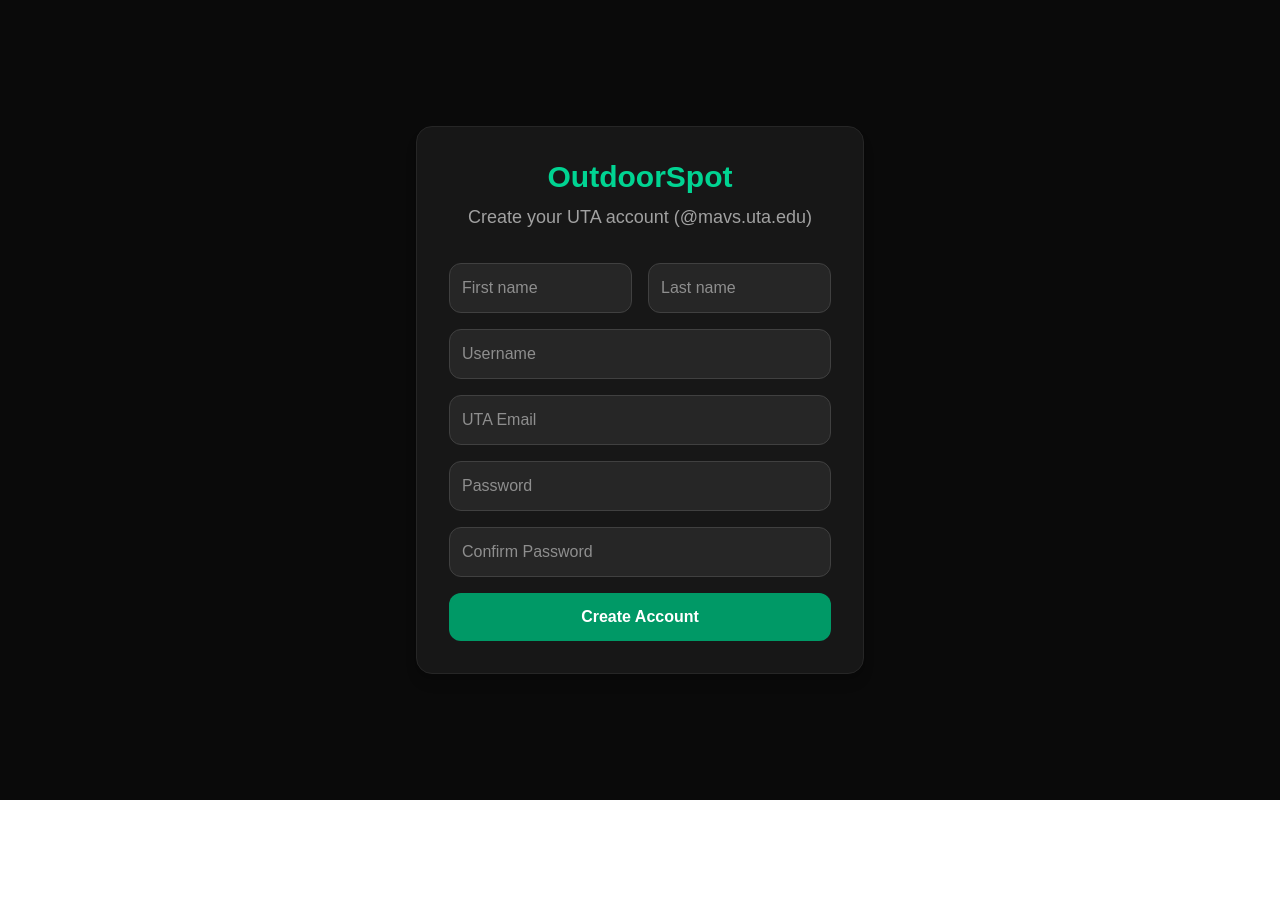
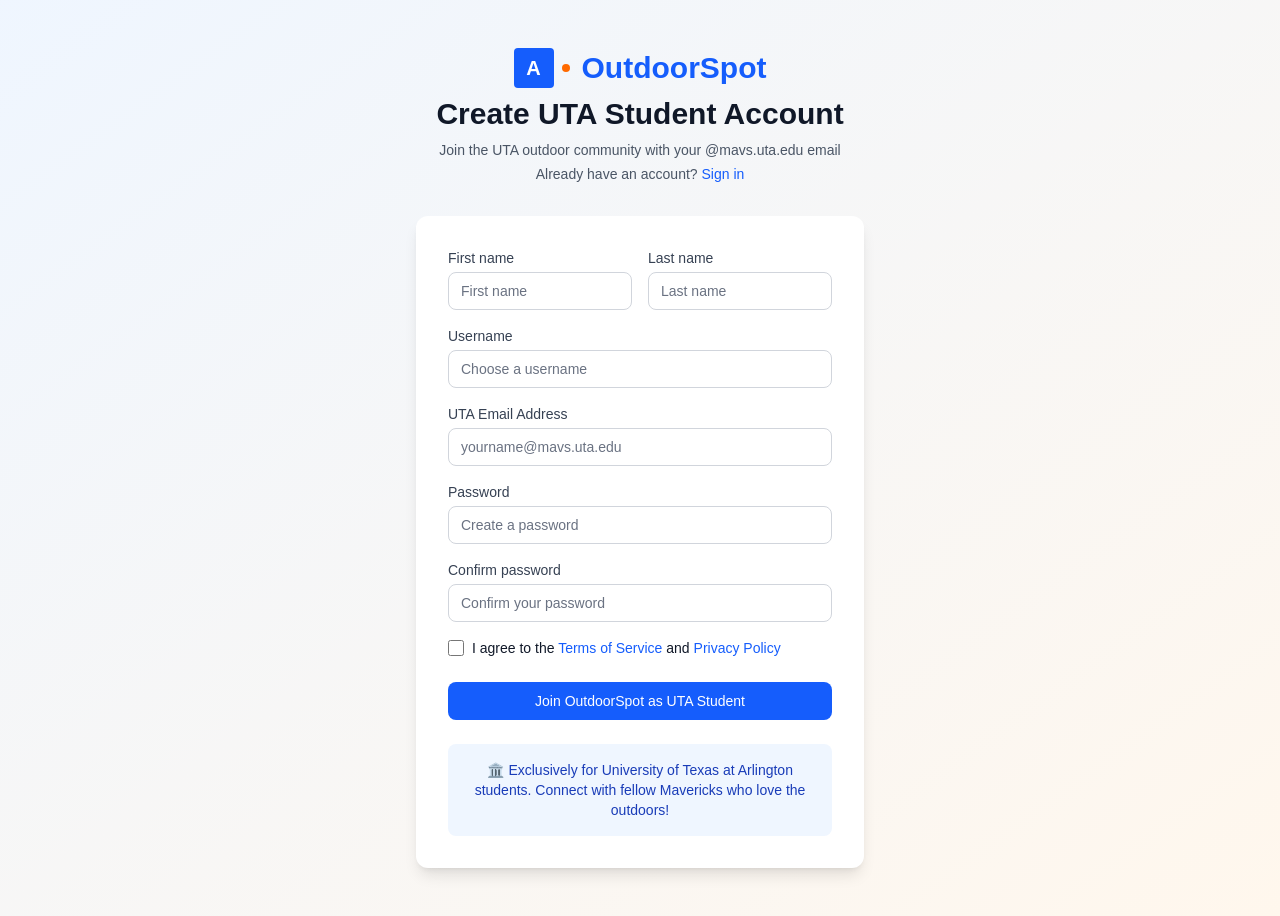
Before and after one commit to itkirk6/CSE3311-Project, a Next.js app in the folder frontend/: page /auth/register in a window 1280 px wide. Before the commit the page ends 800 px from the top, so only its background shows below. Built offline with nearby package versions, Linux system fonts and the light colour scheme; no server answers.

Commit message:
ported login functionality again (thanks henry)

```diff
--- a/frontend/src/app/auth/register/page.tsx
+++ b/frontend/src/app/auth/register/page.tsx
@@ -19,7 +19,11 @@ export default function RegisterPage() {
   const [loading, setLoading] = useState(false);
 
   const handleChange = (e: React.ChangeEvent<HTMLInputElement>) => {
-    setFormData({ ...formData, [e.target.name]: e.target.value });
+    setFormData({
+      ...formData,
+      [e.target.name]: e.target.value,
+    });
+
     if (errors[e.target.name]) {
       setErrors({ ...errors, [e.target.name]: '' });
     }
@@ -27,14 +31,32 @@ export default function RegisterPage() {
 
   const handleSubmit = async (e: React.FormEvent) => {
     e.preventDefault();
+
     const newErrors: Record<string, string> = {};
 
-    if (!formData.email.endsWith('@mavs.uta.edu'))
-      newErrors.email = 'Please use your UTA email address.';
-    if (formData.password !== formData.confirmPassword)
-      newErrors.confirmPassword = 'Passwords do not match.';
-    if (formData.password.length < 6)
-      newErrors.password = 'Password must be at least 6 characters.';
+    if (!formData.email.endsWith('@mavs.uta.edu')) {
+      newErrors.email = 'Please use your UTA email address (@mavs.uta.edu)';
+    }
+
+    if (formData.password !== formData.confirmPassword) {
+      newErrors.confirmPassword = 'Passwords do not match';
+    }
+
+    if (formData.password.length < 6) {
+      newErrors.password = 'Password must be at least 6 characters';
+    }
+
+    if (!formData.firstName.trim()) {
+      newErrors.firstName = 'First name is required';
+    }
+
+    if (!formData.lastName.trim()) {
+      newErrors.lastName = 'Last name is required';
+    }
+
+    if (!formData.username.trim()) {
+      newErrors.username = 'Username is required';
+    }
 
     if (Object.keys(newErrors).length > 0) {
       setErrors(newErrors);
@@ -43,25 +65,26 @@ export default function RegisterPage() {
 
     setLoading(true);
     try {
-      const res = await fetch(`${BASE_URL}/api/auth/register`, {
+      const response = await fetch(`${BASE_URL}/api/auth/register`, {
         method: 'POST',
         headers: { 'Content-Type': 'application/json' },
         body: JSON.stringify(formData),
       });
 
-      const data = await res.json();
+      const data = await response.json();
+
       if (data.success) {
         localStorage.setItem(
           'authState',
-          JSON.stringify({ user: data.data.user, token: data.data.token })
+          JSON.stringify({ isLoggedIn: true, user: data.data.user, token: data.data.token })
         );
-        alert(`Welcome, ${formData.firstName}!`);
+        alert(`Registration successful! Welcome to OutdoorSpot, ${formData.firstName}!`);
         window.location.href = '/';
       } else {
         alert(`Registration failed: ${data.message}`);
       }
-    } catch (err) {
-      console.error('Registration error:', err);
+    } catch (error) {
+      console.error('Registration error:', error);
       alert('Registration failed. Please try again.');
     } finally {
       setLoading(false);
@@ -69,29 +92,198 @@ export default function RegisterPage() {
   };
 
   return (
-    <div className="min-h-screen bg-neutral-950 text-neutral-100 flex items-center justify-center px-4">
-      <div className="max-w-md w-full space-y-8 bg-neutral-900 border border-neutral-800 p-8 rounded-2xl shadow-lg">
+    <div className="min-h-screen bg-gradient-to-br from-blue-50 to-orange-50 flex items-center justify-center py-12 px-4 sm:px-6 lg:px-8">
+      <div className="max-w-md w-full space-y-8">
+        {/* Header */}
         <div className="text-center">
-          <Link href="/" className="text-3xl font-extrabold text-emerald-400">
-            OutdoorSpot
+          <Link href="/" className="flex items-center justify-center space-x-3 mb-2">
+            <div className="flex items-center space-x-2">
+              <div className="w-10 h-10 bg-blue-600 rounded flex items-center justify-center">
+                <span className="text-white font-bold text-xl">A</span>
+              </div>
+              <div className="w-2 h-2 bg-orange-500 rounded-full"></div>
+            </div>
+            <span className="text-3xl font-bold text-blue-600">OutdoorSpot</span>
           </Link>
-          <h2 className="mt-2 text-lg text-neutral-400">
-            Create your UTA account (@mavs.uta.edu)
-          </h2>
+          <h2 className="text-3xl font-bold text-gray-900">Create UTA Student Account</h2>
+          <p className="mt-2 text-sm text-gray-600">
+            Join the UTA outdoor community with your @mavs.uta.edu email
+          </p>
+          <p className="mt-1 text-sm text-gray-600">
+            Already have an account?{' '}
+            <Link href="/auth/login" className="font-medium text-blue-600 hover:text-blue-500">
+              Sign in
+            </Link>
+          </p>
         </div>
 
-        <form onSubmit={handleSubmit} className="space-y-4">
-          <div className="grid grid-cols-2 gap-4">
-            <input name="firstName" placeholder="First name" value={formData.firstName} onChange={handleChange} className="p-3 rounded-xl bg-neutral-800 border border-neutral-700 focus:outline-none focus:ring-2 focus:ring-emerald-500" />
-            <input name="lastName" placeholder="Last name" value={formData.lastName} onChange={handleChange} className="p-3 rounded-xl bg-neutral-800 border border-neutral-700 focus:outline-none focus:ring-2 focus:ring-emerald-500" />
+        {/* Registration Form */}
+        <form className="mt-8 space-y-6" onSubmit={handleSubmit}>
+          <div className="bg-white p-8 rounded-xl shadow-lg">
+            <div className="space-y-4">
+              <div className="grid grid-cols-2 gap-4">
+                {/* First Name */}
+                <div>
+                  <label htmlFor="firstName" className="block text-sm font-medium text-gray-700">
+                    First name
+                  </label>
+                  <input
+                    id="firstName"
+                    name="firstName"
+                    type="text"
+                    autoComplete="given-name"
+                    value={formData.firstName}
+                    onChange={handleChange}
+                    className={`mt-1 appearance-none relative block w-full px-3 py-2 border ${
+                      errors.firstName ? 'border-red-300' : 'border-gray-300'
+                    } placeholder-gray-500 text-gray-900 rounded-lg focus:outline-none focus:ring-blue-500 focus:border-blue-500 focus:z-10 sm:text-sm`}
+                    placeholder="First name"
+                  />
+                  {errors.firstName && <p className="mt-1 text-sm text-red-600">{errors.firstName}</p>}
+                </div>
+
+                {/* Last Name */}
+                <div>
+                  <label htmlFor="lastName" className="block text-sm font-medium text-gray-700">
+                    Last name
+                  </label>
+                  <input
+                    id="lastName"
+                    name="lastName"
+                    type="text"
+                    autoComplete="family-name"
+                    value={formData.lastName}
+                    onChange={handleChange}
+                    className={`mt-1 appearance-none relative block w-full px-3 py-2 border ${
+                      errors.lastName ? 'border-red-300' : 'border-gray-300'
+                    } placeholder-gray-500 text-gray-900 rounded-lg focus:outline-none focus:ring-blue-500 focus:border-blue-500 focus:z-10 sm:text-sm`}
+                    placeholder="Last name"
+                  />
+                  {errors.lastName && <p className="mt-1 text-sm text-red-600">{errors.lastName}</p>}
+                </div>
+              </div>
+
+              {/* Username */}
+              <div>
+                <label htmlFor="username" className="block text-sm font-medium text-gray-700">
+                  Username
+                </label>
+                <input
+                  id="username"
+                  name="username"
+                  type="text"
+                  autoComplete="username"
+                  value={formData.username}
+                  onChange={handleChange}
+                  className={`mt-1 appearance-none relative block w-full px-3 py-2 border ${
+                    errors.username ? 'border-red-300' : 'border-gray-300'
+                  } placeholder-gray-500 text-gray-900 rounded-lg focus:outline-none focus:ring-blue-500 focus:border-blue-500 focus:z-10 sm:text-sm`}
+                  placeholder="Choose a username"
+                />
+                {errors.username && <p className="mt-1 text-sm text-red-600">{errors.username}</p>}
+              </div>
+
+              {/* Email */}
+              <div>
+                <label htmlFor="email" className="block text-sm font-medium text-gray-700">
+                  UTA Email Address
+                </label>
+                <input
+                  id="email"
+                  name="email"
+                  type="email"
+                  autoComplete="email"
+                  value={formData.email}
+                  onChange={handleChange}
+                  className={`mt-1 appearance-none relative block w-full px-3 py-2 border ${
+                    errors.email ? 'border-red-300' : 'border-gray-300'
+                  } placeholder-gray-500 text-gray-900 rounded-lg focus:outline-none focus:ring-blue-500 focus:border-blue-500 focus:z-10 sm:text-sm`}
+                  placeholder="yourname@mavs.uta.edu"
+                />
+                {errors.email && <p className="mt-1 text-sm text-red-600">{errors.email}</p>}
+              </div>
+
+              {/* Password */}
+              <div>
+                <label htmlFor="password" className="block text-sm font-medium text-gray-700">
+                  Password
+                </label>
+                <input
+                  id="password"
+                  name="password"
+                  type="password"
+                  autoComplete="new-password"
+                  value={formData.password}
+                  onChange={handleChange}
+                  className={`mt-1 appearance-none relative block w-full px-3 py-2 border ${
+                    errors.password ? 'border-red-300' : 'border-gray-300'
+                  } placeholder-gray-500 text-gray-900 rounded-lg focus:outline-none focus:ring-blue-500 focus:border-blue-500 focus:z-10 sm:text-sm`}
+                  placeholder="Create a password"
+                />
+                {errors.password && <p className="mt-1 text-sm text-red-600">{errors.password}</p>}
+              </div>
+
+              {/* Confirm Password */}
+              <div>
+                <label htmlFor="confirmPassword" className="block text-sm font-medium text-gray-700">
+                  Confirm password
+                </label>
+                <input
+                  id="confirmPassword"
+                  name="confirmPassword"
+                  type="password"
+                  autoComplete="new-password"
+                  value={formData.confirmPassword}
+                  onChange={handleChange}
+                  className={`mt-1 appearance-none relative block w-full px-3 py-2 border ${
+                    errors.confirmPassword ? 'border-red-300' : 'border-gray-300'
+                  } placeholder-gray-500 text-gray-900 rounded-lg focus:outline-none focus:ring-blue-500 focus:border-blue-500 focus:z-10 sm:text-sm`}
+                  placeholder="Confirm your password"
+                />
+                {errors.confirmPassword && (
+                  <p className="mt-1 text-sm text-red-600">{errors.confirmPassword}</p>
+                )}
+              </div>
+            </div>
+
+            {/* Terms */}
+            <div className="flex items-center mt-4">
+              <input
+                id="terms"
+                name="terms"
+                type="checkbox"
+                required
+                className="h-4 w-4 text-blue-600 focus:ring-blue-500 border-gray-300 rounded"
+              />
+              <label htmlFor="terms" className="ml-2 block text-sm text-gray-900">
+                I agree to the{' '}
+                <a href="#" className="text-blue-600 hover:text-blue-500">
+                  Terms of Service
+                </a>{' '}
+                and{' '}
+                <a href="#" className="text-blue-600 hover:text-blue-500">
+                  Privacy Policy
+                </a>
+              </label>
+            </div>
+
+            {/* Submit */}
+            <div className="mt-6">
+              <button
+                type="submit"
+                disabled={loading}
+                className="group relative w-full flex justify-center py-2 px-4 border border-transparent text-sm font-medium rounded-lg text-white bg-blue-600 hover:bg-blue-700 focus:outline-none focus:ring-2 focus:ring-offset-2 focus:ring-blue-500 transition duration-150 ease-in-out"
+              >
+                {loading ? 'Creating account...' : 'Join OutdoorSpot as UTA Student'}
+              </button>
+            </div>
+
+            <div className="mt-6 p-4 bg-blue-50 rounded-lg">
+              <p className="text-sm text-blue-800 text-center">
+                🏛️ Exclusively for University of Texas at Arlington students. Connect with fellow Mavericks who love the outdoors!
+              </p>
+            </div>
           </div>
-          <input name="username" placeholder="Username" value={formData.username} onChange={handleChange} className="w-full p-3 rounded-xl bg-neutral-800 border border-neutral-700 focus:outline-none focus:ring-2 focus:ring-emerald-500" />
-          <input name="email" type="email" placeholder="UTA Email" value={formData.email} onChange={handleChange} className="w-full p-3 rounded-xl bg-neutral-800 border border-neutral-700 focus:outline-none focus:ring-2 focus:ring-emerald-500" />
-          <input name="password" type="password" placeholder="Password" value={formData.password} onChange={handleChange} className="w-full p-3 rounded-xl bg-neutral-800 border border-neutral-700 focus:outline-none focus:ring-2 focus:ring-emerald-500" />
-          <input name="confirmPassword" type="password" placeholder="Confirm Password" value={formData.confirmPassword} onChange={handleChange} className="w-full p-3 rounded-xl bg-neutral-800 border border-neutral-700 focus:outline-none focus:ring-2 focus:ring-emerald-500" />
-          <button type="submit" disabled={loading} className="w-full bg-emerald-600 hover:bg-emerald-500 rounded-xl p-3 font-semibold text-white transition">
-            {loading ? 'Registering...' : 'Create Account'}
-          </button>
         </form>
       </div>
     </div>
```
